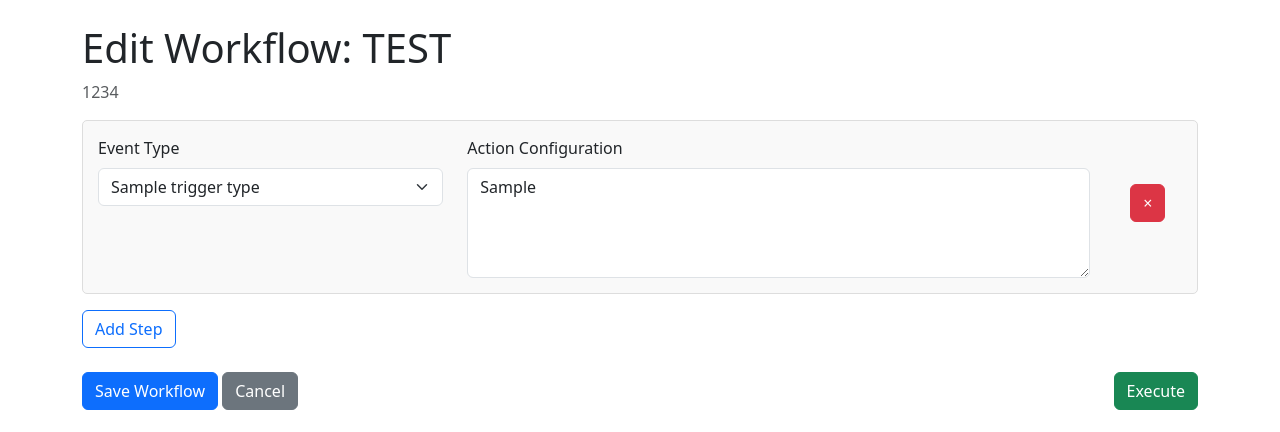
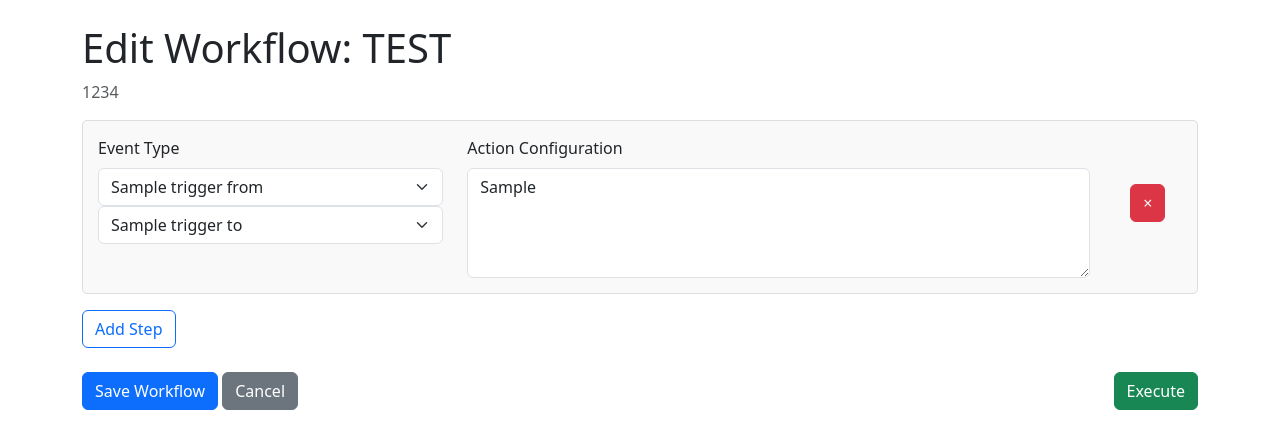
Before and after one commit to AbsurdCoder/app_recovery_tool, a Django app: template recovery_tool/workflow_builder/templates/workflow_builder/edit_workflow.html in a window 1280 px wide. Shown: the part 76-508 px from the top of the page. Run offline with Django 5.2, Linux system fonts and the light colour scheme; data comes from the database, SQL or seed files in the repository; tables that the repository leaves empty hold one stand-in row (values such as "Sample post"); the template is opened without the code that fills it: values that come from a table or form of the project are taken from there, most other values are stand-ins (such as "Sample title", 1, 10 or a date in 2020).

Commit message:
Adding multiple columns

```diff
--- a/recovery_tool/workflow_builder/models.py
+++ b/recovery_tool/workflow_builder/models.py
@@ -23,9 +23,18 @@ class WorkflowStep(models.Model):
         ('db_operation', 'DB Updates and Queries'),
     ]
 
+    PERSITANT_INFRA = [
+        ('kafka', 'Kafka'),
+        ('mq', 'MQ'),
+        ('cps', 'CPS'),
+        ('database', 'DB'),
+    ]
+
     id = models.UUIDField(primary_key=True, default=uuid.uuid4, editable=False)
     workflow = models.ForeignKey(Workflow, related_name='steps', on_delete=models.CASCADE)
     trigger_type = models.CharField(max_length=50, choices=TRIGGER_TYPES)
+    trigger_from = models.CharField(max_length=50, choices=PERSITANT_INFRA)
+    trigger_to = models.CharField(max_length=50, choices=PERSITANT_INFRA)
     action_config = models.TextField()
     order = models.IntegerField()
 
--- a/recovery_tool/workflow_builder/templates/workflow_builder/edit_workflow.html
+++ b/recovery_tool/workflow_builder/templates/workflow_builder/edit_workflow.html
@@ -18,7 +18,12 @@
                         <div class="col-md-4">
                             <label class="form-label">Event Type</label>
                             <select class="form-select trigger-type">
-                                {% for value, label in trigger_types %}
+                                {% for value, label in trigger_from %}
+                                <option value="{{ value }}" {% if step.trigger_type == value %}selected{% endif %}>{{ label }}</option>
+                                {% endfor %}
+                            </select>
+                            <select class="form-select trigger-type">
+                                {% for value, label in trigger_to %}
                                 <option value="{{ value }}" {% if step.trigger_type == value %}selected{% endif %}>{{ label }}</option>
                                 {% endfor %}
                             </select>
@@ -70,7 +75,12 @@
             <div class="col-md-4">
                 <label class="form-label">Event Type</label>
                 <select class="form-select trigger-type">
-                    {% for value, label in trigger_types %}
+                    {% for value, label in trigger_from %}
+                    <option value="{{ value }}">{{ label }}</option>
+                    {% endfor %}
+                </select>
+                <select class="form-select trigger-type">
+                    {% for value, label in trigger_to %}
                     <option value="{{ value }}">{{ label }}</option>
                     {% endfor %}
                 </select>
--- a/recovery_tool/workflow_builder/views.py
+++ b/recovery_tool/workflow_builder/views.py
@@ -30,7 +30,8 @@ def edit_workflow(request, workflow_id):
     return render(request, 'workflow_builder/edit_workflow.html', {
         'workflow': workflow,
         'steps': steps,
-        'trigger_types': WorkflowStep.TRIGGER_TYPES
+        'trigger_from': WorkflowStep.PERSITANT_INFRA,
+        'trigger_to' : WorkflowStep.PERSITANT_INFRA
     })
 
 @csrf_exempt
```
